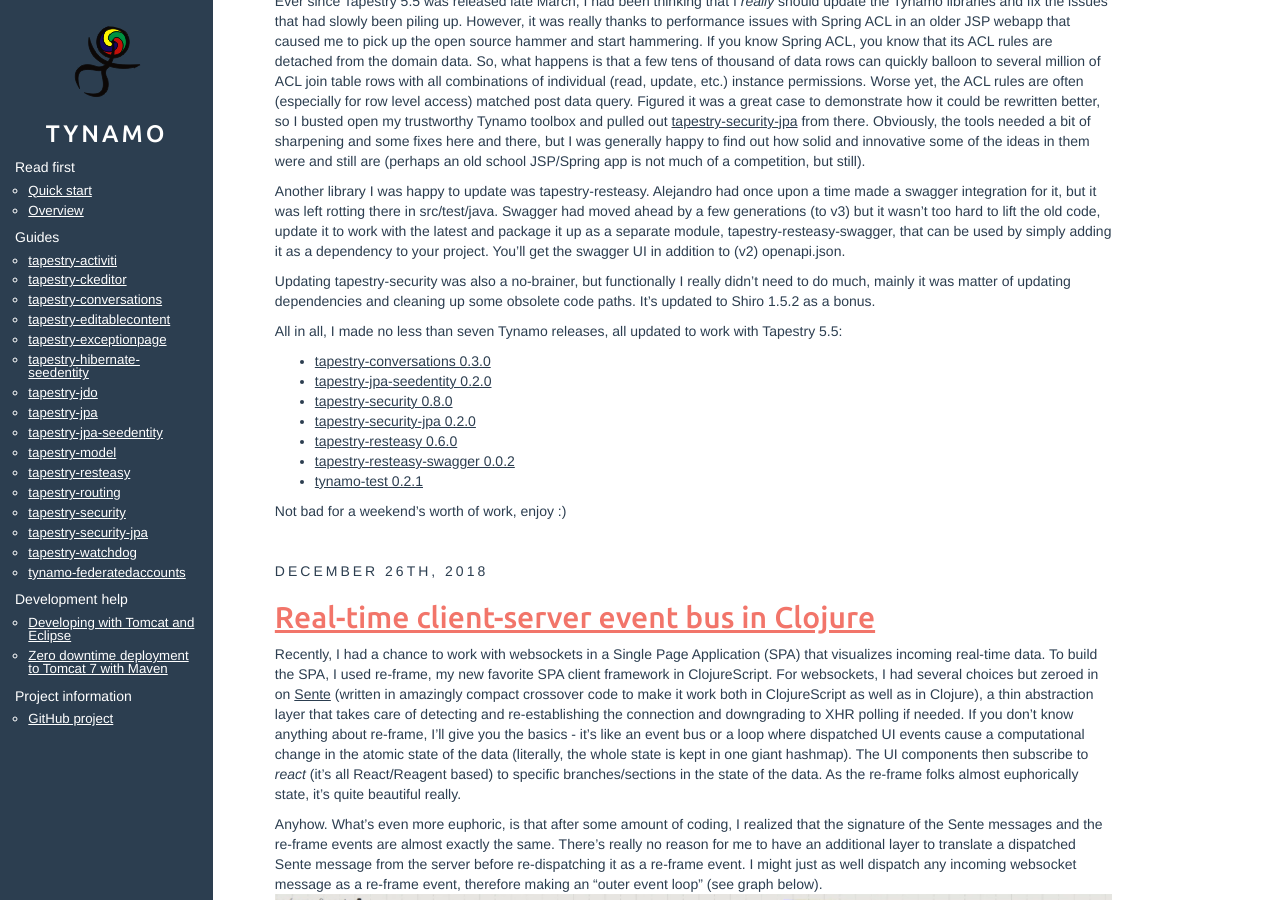
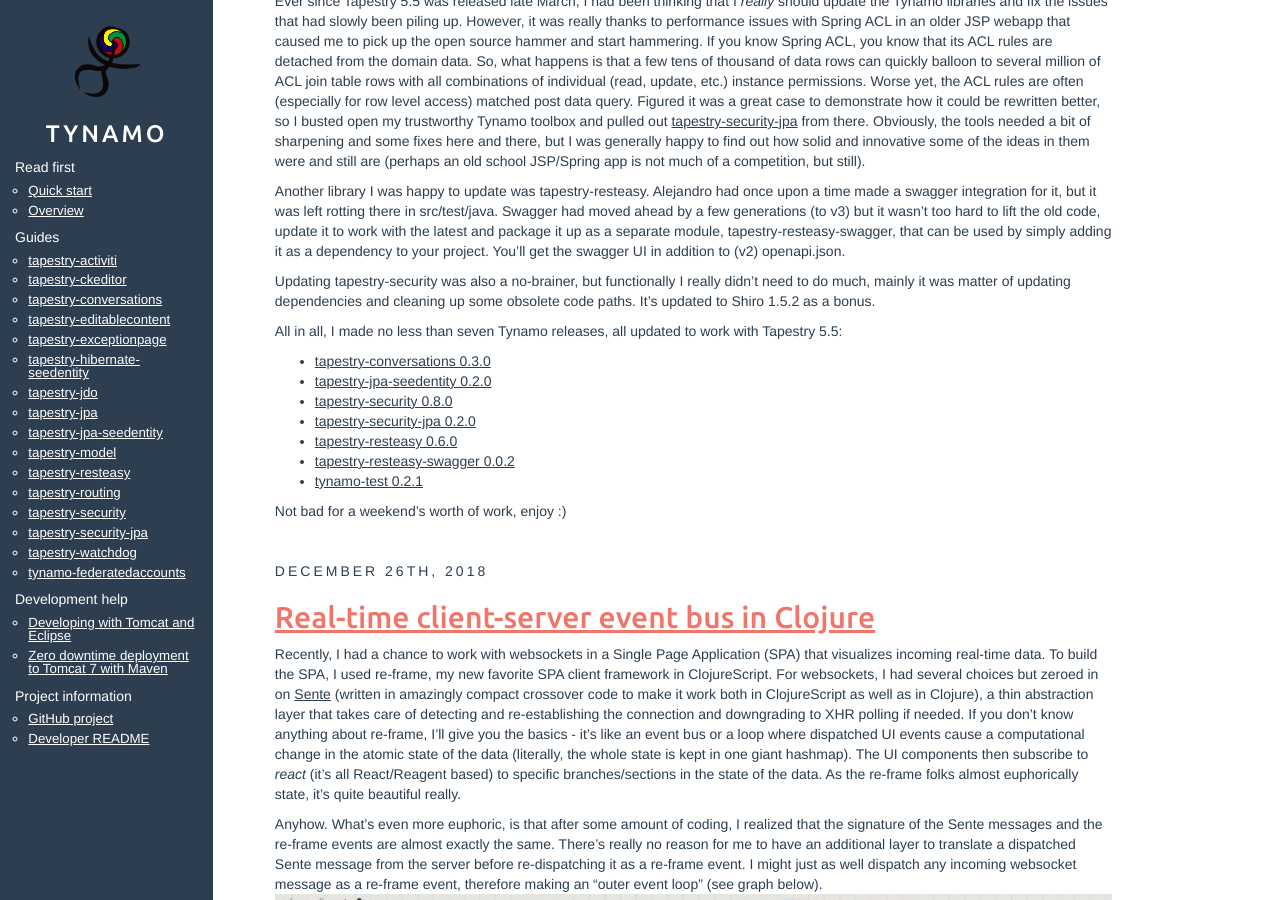
Before and after one commit to vjlamp/tynamo.github.io, a Jekyll site: the page built from index.html, in a window 1280 px wide and 900 px high, scrolled down 473 px. Built offline with Jekyll 4.4.1, drawn with Linux system fonts in a browser that asks for light colours; the list of posts is cut into pages by our own code.

Commit message:
Add link to developer README

```diff
--- a/_includes/sidebar.html
+++ b/_includes/sidebar.html
@@ -13,6 +13,7 @@
 Project information
 <ul class="sidebar-page-list">
   <li class="sidebar-nav-item"><a href="{{ site.github.repo }}">GitHub project</a></li>
+  <li class="sidebar-nav-item"><a href="https://github.com/tynamo/tynamo.github.io/blob/master/README.md">Developer README</a></li>
 </ul>
 
 	{% if site.author.bio %}
```
